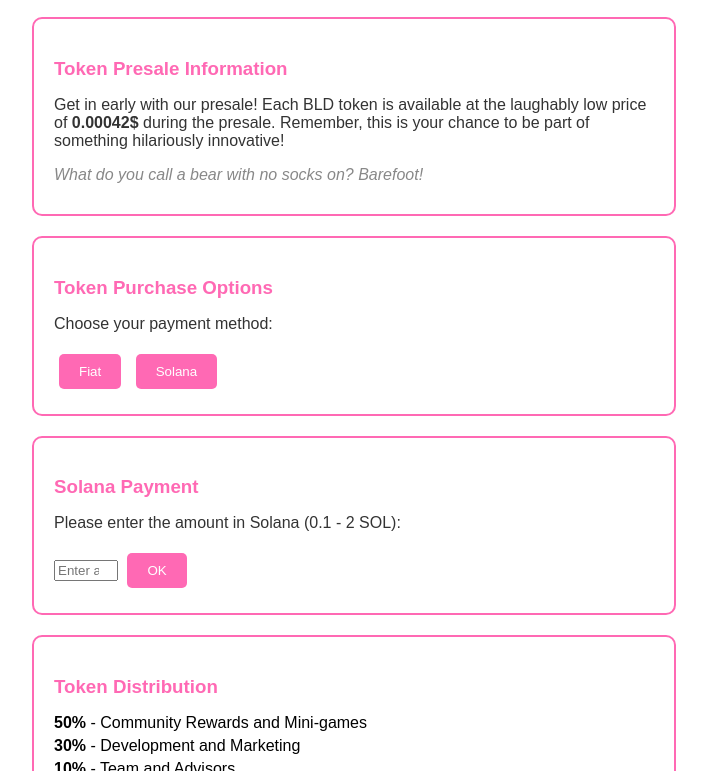
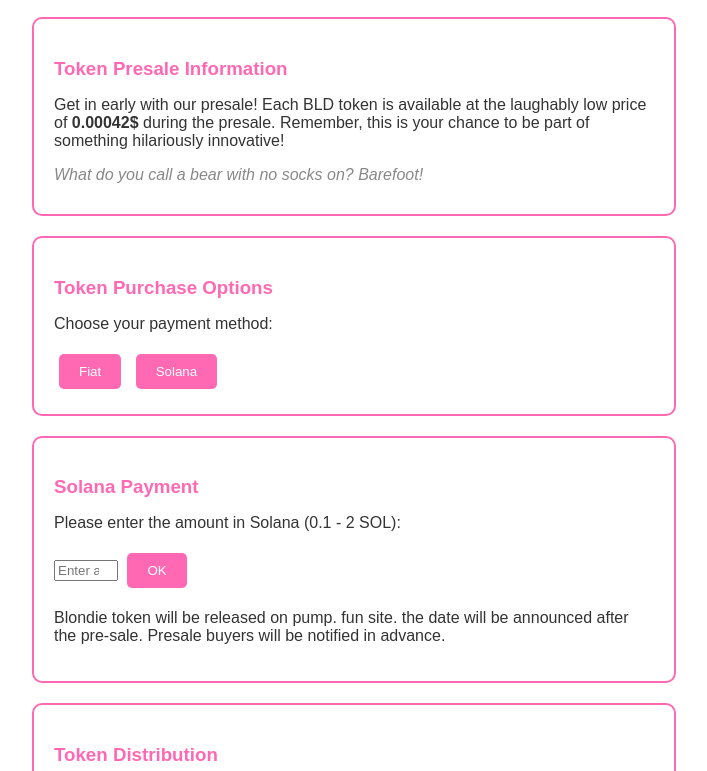
Before and after one commit to Baretap/blondiewebsite, a plain HTML site: page html/blondie_token.html in a window 1280 px wide. Both pictures are taken after a click on the button "Solana". Shown: the part 752-1523 px from the top of the page, without its empty margins (286-993 px from the left). Drawn offline with Linux system fonts and the light colour scheme.

Commit message:
Päivitetty blondie_token.html ja lisätty index.html

```diff
--- a/html/blondie_token.html
+++ b/html/blondie_token.html
@@ -117,6 +117,7 @@
             <p>Please enter the amount in Solana (0.1 - 2 SOL):</p>
             <input type="number" id="solAmount" min="0.1" max="2" step="0.1" placeholder="Enter amount">
             <button class="btn" id="solanaSubmit">OK</button>
+<p>Blondie token will be released on pump. fun site. the date will be announced after the pre-sale. Presale buyers will be notified in advance.</p>
         </div>
 
         <div class="box">
```
